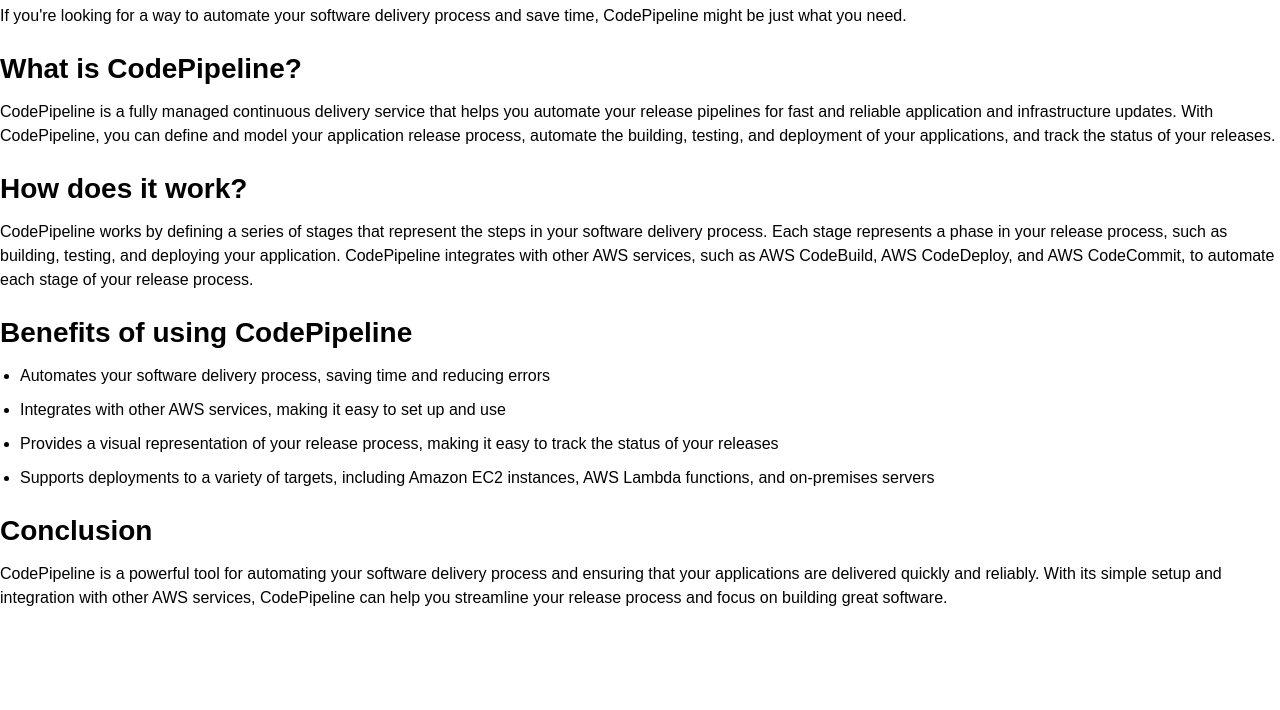
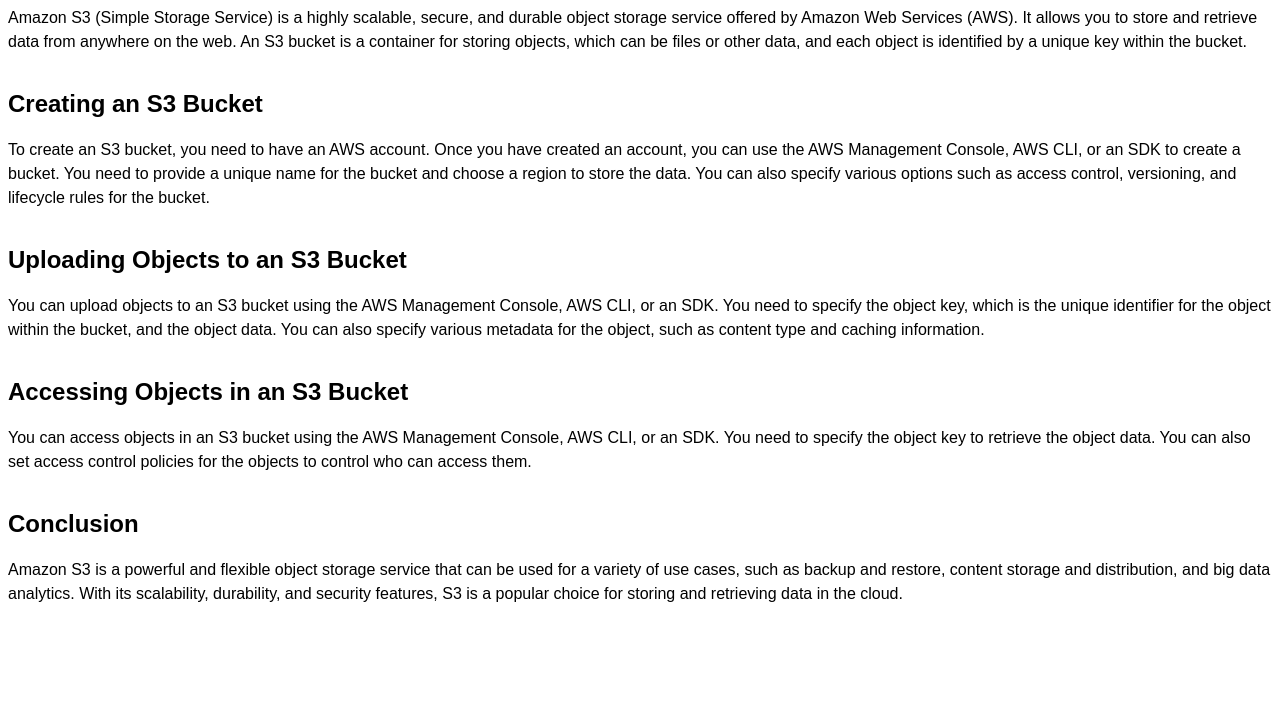
Before and after one commit to mouryasumit0/dynamicCodePipeline, a plain HTML site: page index.html in a window 1280 px wide. Shown: the part 90-800 px from the top of the page. Drawn offline with Linux system fonts and the light colour scheme.

Commit message:
updated index.html and style.css

```diff
--- a/index.html
+++ b/index.html
@@ -1,24 +1,49 @@
 <!DOCTYPE html>
 <html>
   <head>
-    <title>My Article on CodePipeline</title>
+    <title>Introduction to Amazon S3 Bucket</title>
     <link rel="stylesheet" type="text/css" href="styles.css">
   </head>
   <body>
-    <h1>CodePipeline: Streamlining Your Software Delivery Process</h1>
-    <p>If you're looking for a way to automate your software delivery process and save time, CodePipeline might be just what you need.</p>
-    <h2>What is CodePipeline?</h2>
-    <p>CodePipeline is a fully managed continuous delivery service that helps you automate your release pipelines for fast and reliable application and infrastructure updates. With CodePipeline, you can define and model your application release process, automate the building, testing, and deployment of your applications, and track the status of your releases.</p>
-    <h2>How does it work?</h2>
-    <p>CodePipeline works by defining a series of stages that represent the steps in your software delivery process. Each stage represents a phase in your release process, such as building, testing, and deploying your application. CodePipeline integrates with other AWS services, such as AWS CodeBuild, AWS CodeDeploy, and AWS CodeCommit, to automate each stage of your release process.</p>
-    <h2>Benefits of using CodePipeline</h2>
-    <ul>
-      <li>Automates your software delivery process, saving time and reducing errors</li>
-      <li>Integrates with other AWS services, making it easy to set up and use</li>
-      <li>Provides a visual representation of your release process, making it easy to track the status of your releases</li>
-      <li>Supports deployments to a variety of targets, including Amazon EC2 instances, AWS Lambda functions, and on-premises servers</li>
-    </ul>
+    <h1>Introduction to Amazon S3 Bucket</h1>
+    <p>
+      Amazon S3 (Simple Storage Service) is a highly scalable, secure, and
+      durable object storage service offered by Amazon Web Services (AWS). It
+      allows you to store and retrieve data from anywhere on the web. An S3
+      bucket is a container for storing objects, which can be files or other
+      data, and each object is identified by a unique key within the bucket.
+    </p>
+    <h2>Creating an S3 Bucket</h2>
+    <p>
+      To create an S3 bucket, you need to have an AWS account. Once you have
+      created an account, you can use the AWS Management Console, AWS CLI, or an
+      SDK to create a bucket. You need to provide a unique name for the bucket
+      and choose a region to store the data. You can also specify various
+      options such as access control, versioning, and lifecycle rules for the
+      bucket.
+    </p>
+    <h2>Uploading Objects to an S3 Bucket</h2>
+    <p>
+      You can upload objects to an S3 bucket using the AWS Management Console,
+      AWS CLI, or an SDK. You need to specify the object key, which is the
+      unique identifier for the object within the bucket, and the object data.
+      You can also specify various metadata for the object, such as content type
+      and caching information.
+    </p>
+    <h2>Accessing Objects in an S3 Bucket</h2>
+    <p>
+      You can access objects in an S3 bucket using the AWS Management Console,
+      AWS CLI, or an SDK. You need to specify the object key to retrieve the
+      object data. You can also set access control policies for the objects to
+      control who can access them.
+    </p>
     <h2>Conclusion</h2>
-    <p>CodePipeline is a powerful tool for automating your software delivery process and ensuring that your applications are delivered quickly and reliably. With its simple setup and integration with other AWS services, CodePipeline can help you streamline your release process and focus on building great software.</p>
+    <p>
+      Amazon S3 is a powerful and flexible object storage service that can be
+      used for a variety of use cases, such as backup and restore, content
+      storage and distribution, and big data analytics. With its scalability,
+      durability, and security features, S3 is a popular choice for storing and
+      retrieving data in the cloud.
+    </p>
   </body>
 </html>
--- a/styles.css
+++ b/styles.css
@@ -1,38 +1,59 @@
+/* Set global styles */
 body {
     font-family: Arial, sans-serif;
-    font-size: 16px;
     line-height: 1.5;
-    margin: 0;
-    padding: 0;
+  }
+
+  h1, h2 {
+    margin-top: 2rem;
+    margin-bottom: 1rem;
   }
 
   h1 {
-    font-size: 36px;
-    font-weight: bold;
-    margin: 20px 0;
+    font-size: 2rem;
   }
 
   h2 {
-    font-size: 28px;
-    font-weight: bold;
-    margin: 20px 0 10px;
+    font-size: 1.5rem;
   }
 
   p {
-    margin: 0 0 20px;
+    margin-bottom: 1.5rem;
   }
 
-  ul {
-    margin: 0 0 20px;
-    padding: 0 0 0 20px;
+  /* Style the article content */
+  .article {
+    max-width: 800px;
+    margin: 0 auto;
+    padding: 2rem;
+    background-color: #f7f7f7;
+    border: 1px solid #ddd;
+    border-radius: 5px;
+    box-shadow: 0 2px 5px rgba(0,0,0,0.1);
   }
 
-  li {
-    margin: 0 0 10px;
+  .article h1 {
+    text-align: center;
   }
 
-  /* Optional: add a background color and padding to the main content area */
-  .main-content {
-    background-color: #f9f9f9;
-    padding: 20px;
+  .article h2 {
+    color: #007bff;
   }
+
+  .article p:first-of-type {
+    font-weight: bold;
+  }
+
+  .article p:last-of-type {
+    margin-bottom: 0;
+  }
+
+  /* Style links */
+  a {
+    color: #007bff;
+    text-decoration: none;
+  }
+
+  a:hover {
+    text-decoration: underline;
+  }
```
